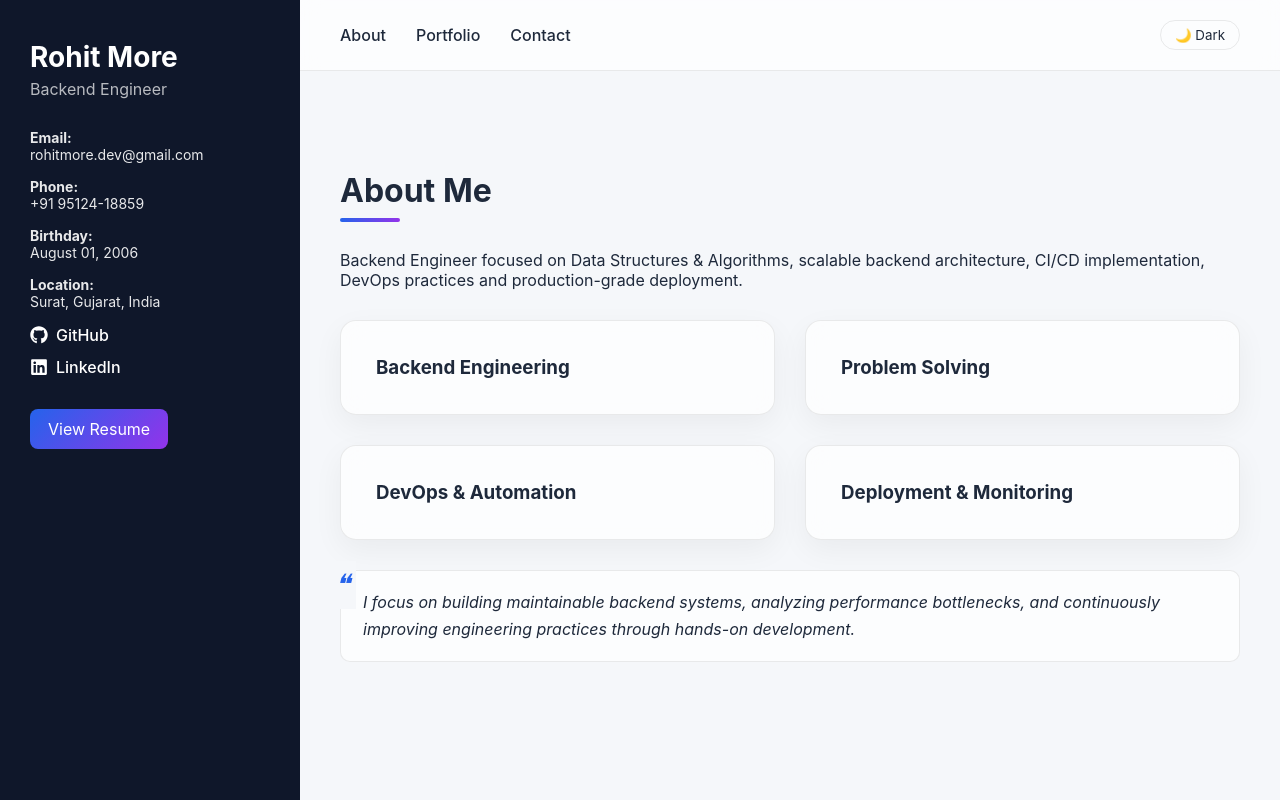
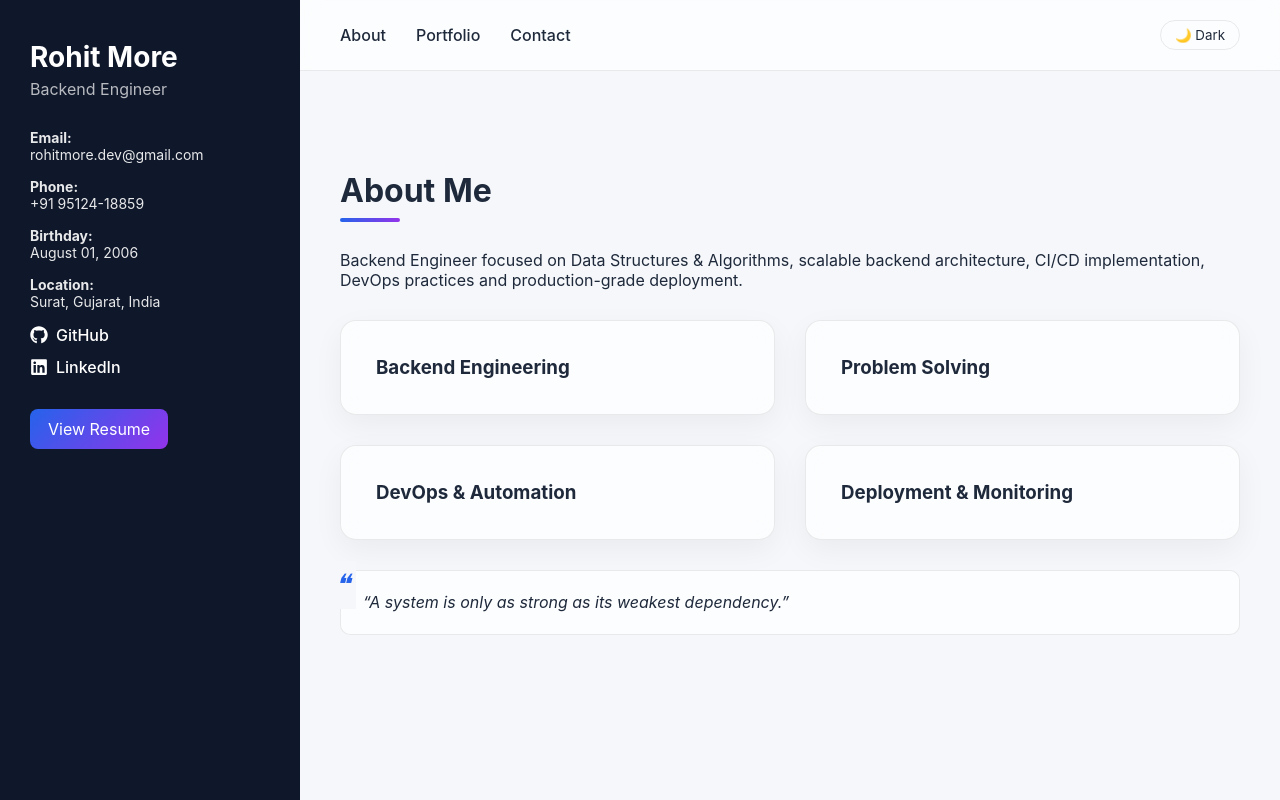
Before and after one commit to rohitbytecode/portfolio-app, a Next.js app: page / in a window 1280 px wide. Shown: the top 800 px of the page. Built offline with nearby package versions, Linux system fonts and the light colour scheme.

Commit message:
fix: quote change

```diff
--- a/components/About.tsx
+++ b/components/About.tsx
@@ -41,12 +41,10 @@ export default function About() {
             monitoring and performance insights using Prometheus.
             </p> */}
         </div>
+        </div>
+          <blockquote className="about-quote">
+            “A system is only as strong as its weakest dependency.”
+          </blockquote>
       </div>
-      <blockquote className="about-quote">
-  I focus on building maintainable backend systems, analyzing
-  performance bottlenecks, and continuously improving engineering
-  practices through hands-on development.
-</blockquote>
-    </div>
   );
 }
```
Also changed, not shown: 1 other file (tests, documents, lock files or other folders).
